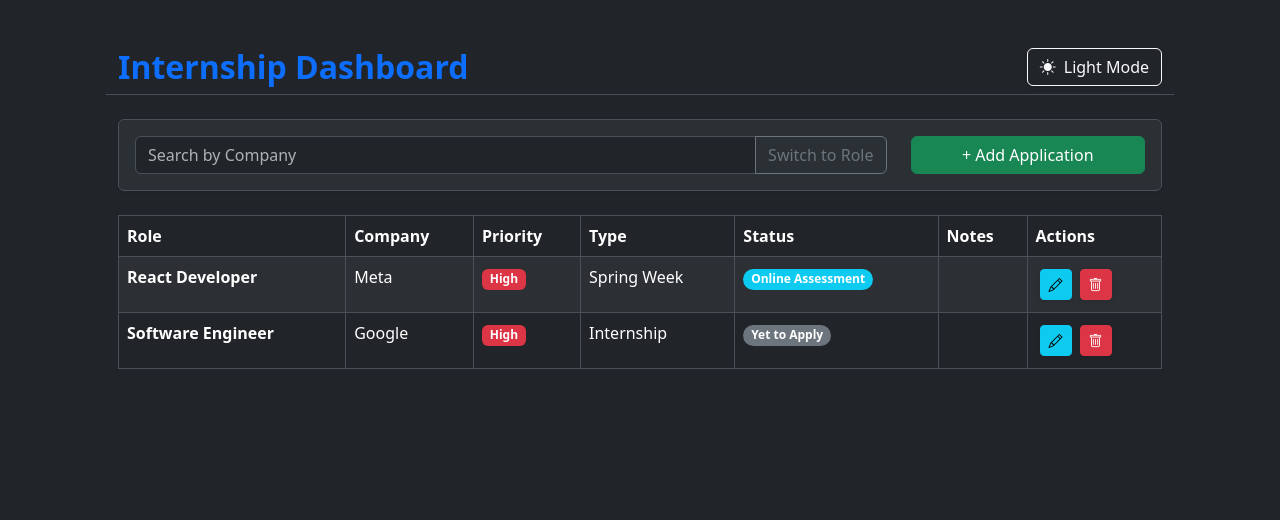
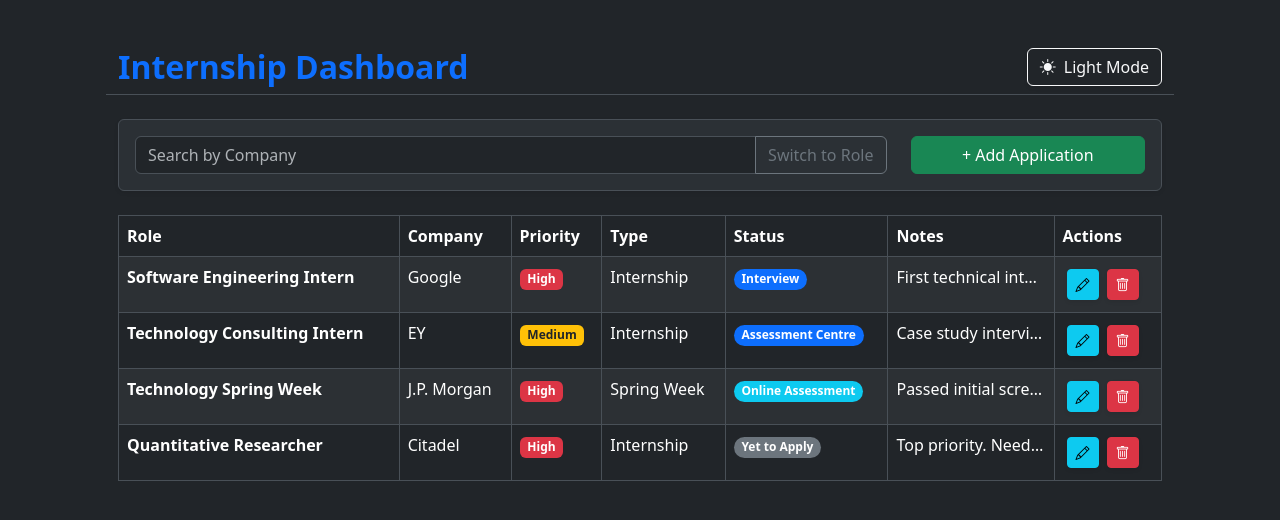
Before and after one commit to Assamee/Internship-Application-Dashboard, a React (Vite) app: page / in a window 1280 px wide. Shown: the top 520 px of the page. Built offline with nearby package versions, Linux system fonts and the light colour scheme.

Commit message:
Updated the Initial applications shown on the website

```diff
--- a/src/App.jsx
+++ b/src/App.jsx
@@ -6,8 +6,89 @@ import {
 
 // Dummy Data
 const DummyData = [
-  {id : 1, role : "React Developer",   company : "Meta",   priority : "High", type : "Spring Week", status : "Online Assessment", notes : ""},
-  {id : 2, role : "Software Engineer", company : "Google", priority : "High", type : "Internship",  status : "", notes : ""},
+  {
+    id: 1,
+    role: "Software Engineering Intern",
+    company: "Google",
+    priority: "High",
+    type: "Internship",
+    status: "Interview",
+    notes: "First technical interview next Tuesday. Focus prep on LeetCode Mediums. Need to make sure I bring up my Calendar Web App project to highlight my experience building RESTful APIs with Node.js and Express.",
+    jobDescription: `Join Google as a Software Engineering Intern and help build products that create opportunities for everyone.
+
+Responsibilities:
+• Write specific, tested, and reliable code using modern frameworks.
+• Develop solutions to complex technical problems.
+• Work closely with your host and team to complete a challenging core project.
+• Write robust automated testing suites to verify API endpoints and handle edge cases.
+
+Minimum qualifications:
+• Currently pursuing a degree in Computer Science or related technical field.
+• Experience with general-purpose programming languages (e.g., Python, JavaScript).
+• Strong foundation in Object-Oriented Programming (OOP) and software optimisation.`
+  },
+  {
+    id: 2,
+    role: "Technology Consulting Intern",
+    company: "EY",
+    priority: "Medium",
+    type: "Internship",
+    status: "Assessment Centre",
+    notes: "Case study interview next week. Need to practice structuring my answers. Focus on how I used Python (Pandas/Seaborn) to validate strategic pivots during the data strategy virtual experience challenge.",
+    jobDescription: `Join our Technology Consulting practice to help global clients solve their most complex digital challenges.
+
+Responsibilities:
+• Assess client IT infrastructure and legacy code to reduce technical debt.
+• Design data-driven strategies for digital transformation and business growth.
+• Present technical and statistical findings to non-technical stakeholders.
+
+Minimum qualifications:
+• Exceptional communication and leadership skills.
+• Ability to bridge the gap between commercial strategy and technical execution.
+• Familiarity with Agile collaboration and driving accessibility standards.`
+  },
+  {
+    id: 3,
+    role: "Technology Spring Week",
+    company: "J.P. Morgan",
+    priority: "High",
+    type: "Spring Week",
+    status: "Online Assessment",
+    notes: "Passed initial screening. OA features a HackerRank algorithmic test. Need to review banking sector commercial awareness and computational complexity before taking it.",
+    jobDescription: `Experience the intersection of finance and technology on our Spring Week programme.
+
+What to expect:
+• Participate in coding challenges focused on scalable financial platforms.
+• Shadow engineers building secure, enterprise-level software.
+• Fast-track opportunity for the Summer Analyst internship.
+
+Requirements:
+• Strong analytical and problem-solving skills.
+• Interest in financial markets and enterprise-level software.
+• Solid understanding of algorithms and data structures.`
+  },
+  {
+    id: 4,
+    role: "Quantitative Researcher",
+    company: "Citadel",
+    priority: "High",
+    type: "Internship",
+    status: "Yet to Apply",
+    notes: "Top priority. Need to brush up on Probability and Linear Algebra for the technical assessment. Plan to highlight my UKMT Silver Award and Further Maths background to demonstrate logical precision under timed conditions.",
+    jobDescription: `Join Citadel as a Quantitative Researcher and work at the forefront of the world's capital markets.
+
+Responsibilities:
+• Develop and test automated investment strategies using advanced statistical modelling.
+• Extract predictive signals from vast, unconventional datasets using Python.
+• Apply rigorous mathematical techniques to solve complex market problems.
+• Collaborating with engineers to translate mathematical models into production-ready code.
+
+Minimum qualifications:
+• Pursuing a degree in a highly technical field (Computer Science, Maths, Physics).
+• Strong proficiency in Python and data manipulation libraries (Pandas, NumPy).
+• Exceptional mathematical foundation (Probability, Statistics, Linear Algebra).
+• Demonstrated record of competitive achievement in mathematics or programming.`
+  }
 ];
 
 
```
